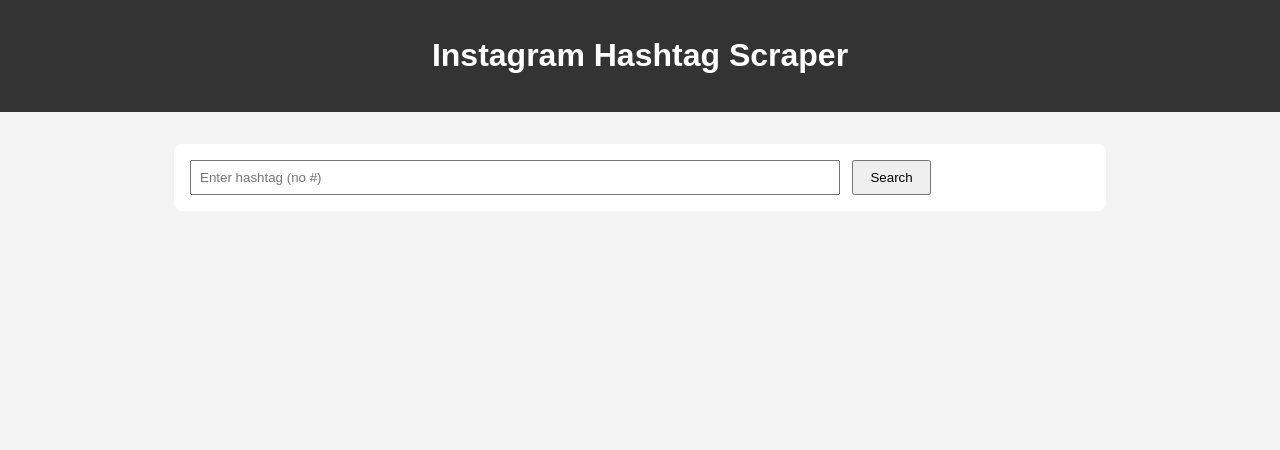
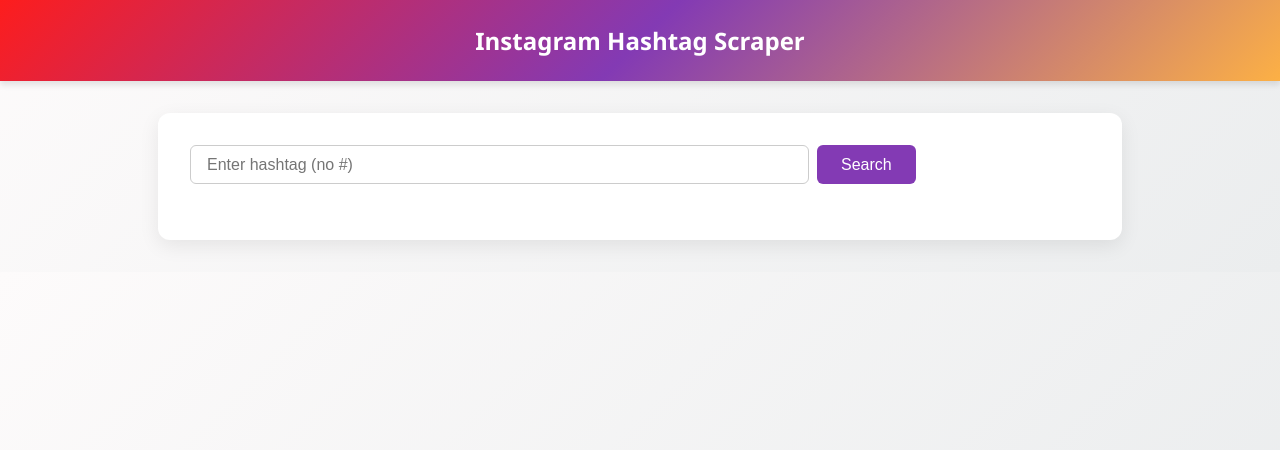
Before and after one commit to stevwebsitedomain/insta_dda, a Flask app: page / in a window 1280 px wide. Shown: the top 450 px of the page. Run offline with Flask 3, Linux system fonts and the light colour scheme.

Commit message:
Update index.html

```diff
--- a/templates/index.html
+++ b/templates/index.html
@@ -1,34 +1,129 @@
-
 <!DOCTYPE html>
 <html lang="en">
 <head>
 <meta charset="UTF-8">
 <meta name="viewport" content="width=device-width, initial-scale=1.0">
-<title>Instagram Scraper</title>
+<title>Instagram Hashtag Scraper</title>
 <link rel="stylesheet" href="https://cdnjs.cloudflare.com/ajax/libs/font-awesome/6.5.0/css/all.min.css">
 <style>
-body { font-family: Arial; background:#f4f4f4; margin:0; }
-header{ background:#333;color:#fff;padding:1rem;text-align:center;}
-.container{ max-width:900px;margin:2rem auto;background:#fff;padding:1rem;border-radius:8px; }
-input{ padding:.5rem;width:70%; margin-right:.5rem;}
-button{ padding:.5rem 1rem;cursor:pointer;}
-#loader{ display:none;margin:1rem 0;}
-.result-card{ padding:1rem;border:1px solid #ddd;margin-bottom:1rem;border-radius:5px;background:#fafafa;}
-.username{ font-weight:bold;}
-.phone, .bio{ color:#555; }
-#notification{ position:fixed; top:20px; right:20px; padding:1rem;color:#fff;border-radius:5px; display:none;}
-#notification.show{ display:block;}
+/* Global */
+body {
+    font-family: 'Segoe UI', Tahoma, Geneva, Verdana, sans-serif;
+    background: linear-gradient(135deg,#fdfbfb,#ebedee);
+    margin: 0;
+    color: #333;
+}
+header {
+    background:#833ab4;
+    background: linear-gradient(135deg,#fd1d1d,#833ab4,#fcb045);
+    color:#fff;
+    padding:1.5rem;
+    text-align:center;
+    box-shadow:0 4px 6px rgba(0,0,0,0.1);
+    font-size:1.5rem;
+    font-weight:600;
+}
+.container {
+    max-width:900px;
+    margin:2rem auto;
+    background:#fff;
+    padding:2rem;
+    border-radius:12px;
+    box-shadow:0 6px 20px rgba(0,0,0,0.08);
+}
+input {
+    padding:.6rem 1rem;
+    width:65%;
+    border:1px solid #ccc;
+    border-radius:6px;
+    font-size:1rem;
+    outline:none;
+    transition:0.2s;
+}
+input:focus{
+    border-color:#833ab4;
+    box-shadow:0 0 5px rgba(131,58,180,0.3);
+}
+button {
+    padding:.6rem 1.5rem;
+    font-size:1rem;
+    background:#833ab4;
+    color:#fff;
+    border:none;
+    border-radius:6px;
+    cursor:pointer;
+    transition:0.3s;
+}
+button:hover{
+    background:#fd1d1d;
+}
+#loader{
+    display:none;
+    text-align:center;
+    font-size:1.2rem;
+    margin:1rem 0;
+}
+#results-grid {
+    display:grid;
+    grid-template-columns: repeat(auto-fit,minmax(250px,1fr));
+    gap:1rem;
+    margin-top:1.5rem;
+}
+.result-card {
+    padding:1rem 1.2rem;
+    border-radius:10px;
+    background:#f9f9f9;
+    box-shadow:0 4px 12px rgba(0,0,0,0.05);
+    transition:0.3s;
+}
+.result-card:hover{
+    transform:translateY(-4px);
+    box-shadow:0 8px 25px rgba(0,0,0,0.12);
+}
+.username{
+    font-weight:700;
+    color:#833ab4;
+    margin-bottom:.5rem;
+    font-size:1.1rem;
+}
+.phone, .bio{
+    color:#555;
+    font-size:0.95rem;
+    margin-bottom:.3rem;
+}
+#notification{
+    position:fixed;
+    top:20px;
+    right:20px;
+    padding:1rem 1.2rem;
+    color:#fff;
+    border-radius:8px;
+    display:none;
+    font-weight:500;
+    box-shadow:0 4px 12px rgba(0,0,0,0.15);
+    z-index:999;
+}
+#notification.show{
+    display:block;
+    animation:fadeIn 0.4s ease-in-out;
+}
+@keyframes fadeIn{
+    from{opacity:0; transform:translateY(-10px);}
+    to{opacity:1; transform:translateY(0);}
+}
 </style>
 </head>
 <body>
 
-<header><h1>Instagram Hashtag Scraper</h1></header>
+<header>Instagram Hashtag Scraper</header>
 
 <div class="container">
-<input type="text" id="hashtag-input" placeholder="Enter hashtag (no #)">
-<button id="search-btn">Search</button>
-<div id="loader">⏳ Searching...</div>
-<div id="results-container"><div id="results-grid"></div></div>
+    <div style="display:flex;gap:0.5rem;flex-wrap:wrap;">
+        <input type="text" id="hashtag-input" placeholder="Enter hashtag (no #)">
+        <button id="search-btn">Search</button>
+    </div>
+    <div id="loader">⏳ Searching...</div>
+    <div id="results-container"><div id="results-grid"></div></div>
 </div>
 
 <div id="notification"></div>
@@ -41,7 +136,12 @@ const loader = document.getElementById('loader');
 const grid = document.getElementById('results-grid');
 const notification = document.getElementById('notification');
 
-function showNotification(msg,type='success'){ notification.textContent=msg; notification.style.background = type==='success'?'#333':'#E1306C'; notification.classList.add('show'); setTimeout(()=>notification.classList.remove('show'),3000); }
+function showNotification(msg,type='success'){
+    notification.textContent=msg;
+    notification.style.background = type==='success'?'#333':'#E1306C';
+    notification.classList.add('show');
+    setTimeout(()=>notification.classList.remove('show'),3000);
+}
 
 async function searchHashtag(){
     const hashtag=input.value.trim();
@@ -49,14 +149,23 @@ async function searchHashtag(){
     loader.style.display='block';
     grid.innerHTML='';
     try{
-        const res=await fetch(API_URL,{ method:'POST', headers:{'Content-Type':'application/json'}, body:JSON.stringify({hashtag, limit:10}) });
+        const res=await fetch(API_URL,{
+            method:'POST',
+            headers:{'Content-Type':'application/json'},
+            body:JSON.stringify({hashtag, limit:10})
+        });
         if(!res.ok){ const errText=await res.text(); throw new Error(`HTTP ${res.status}: ${errText}`); }
         const data=await res.json();
         if(Array.isArray(data)){
             if(data.length===0) showNotification('No results found','error');
             data.forEach(item=>{
-                const card=document.createElement('div'); card.className='result-card';
-                card.innerHTML=`<div class="username">@${item.Username}</div><div class="phone"><i class="fas fa-phone"></i> ${item["Phone Numbers"]||'N/A'}</div><div class="bio">${item.Bio||'No bio available'}</div>`;
+                const card=document.createElement('div');
+                card.className='result-card';
+                card.innerHTML=`
+                    <div class="username">@${item.Username}</div>
+                    <div class="phone"><i class="fas fa-phone"></i> ${item["Phone Numbers"]||'N/A'}</div>
+                    <div class="bio">${item.Bio||'No bio available'}</div>
+                `;
                 grid.appendChild(card);
             });
             showNotification(`Found ${data.length} results for #${hashtag}`);
@@ -68,5 +177,6 @@ async function searchHashtag(){
 searchBtn.addEventListener('click',searchHashtag);
 input.addEventListener('keypress',e=>{ if(e.key==='Enter') searchHashtag(); });
 </script>
+
 </body>
 </html>
```
